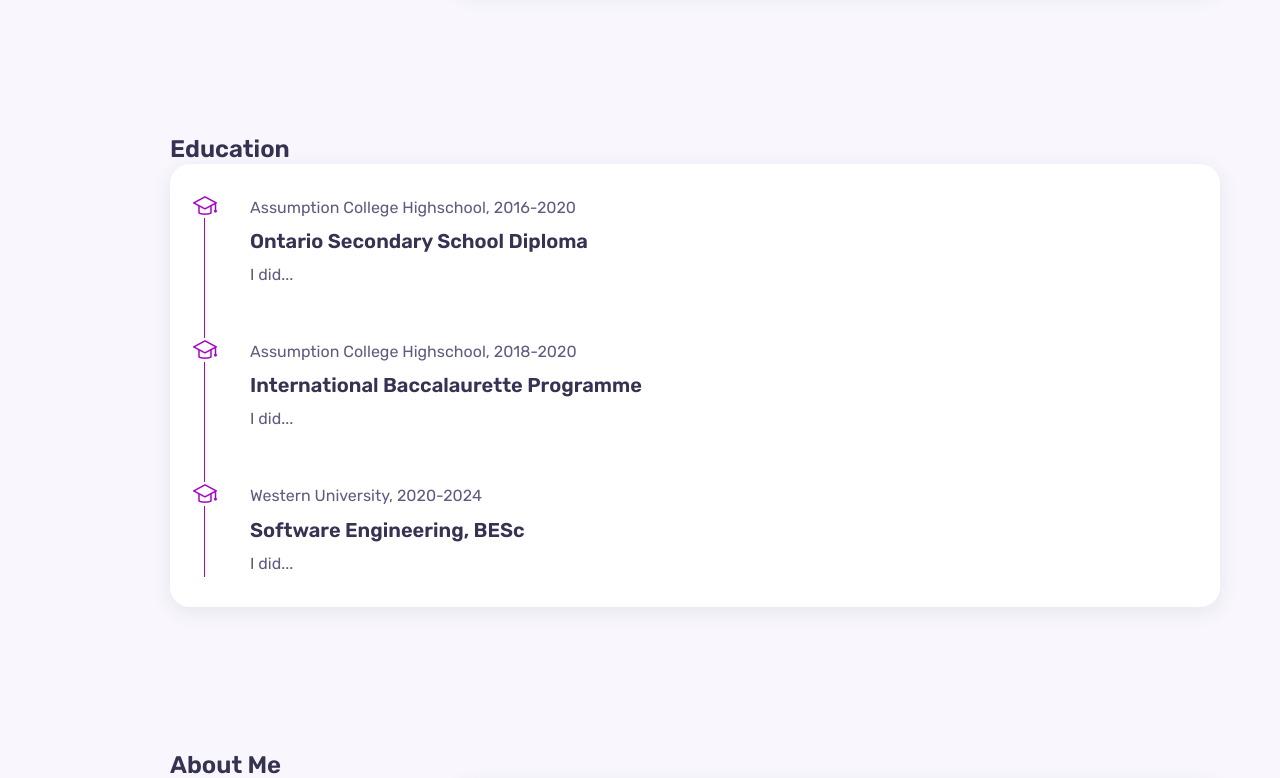
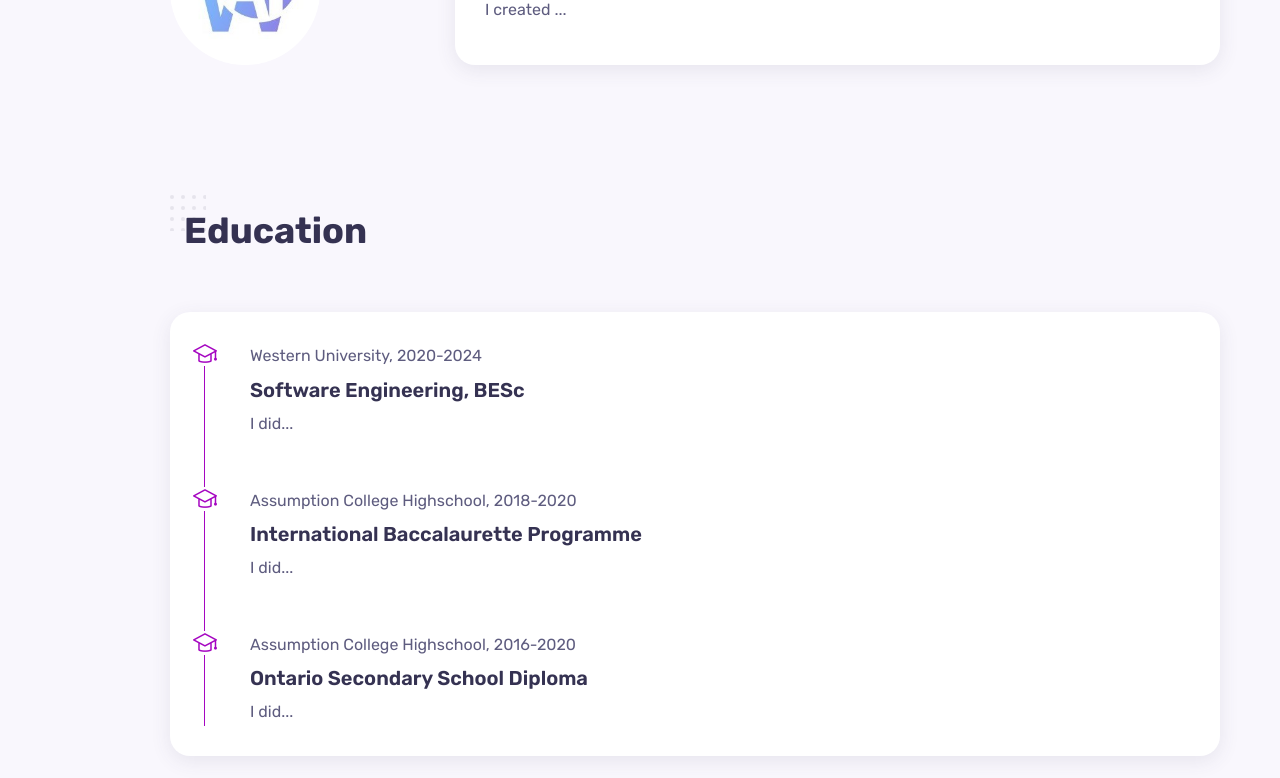
Before and after one commit to yilmazderin/yilmazderin.github.io, a React (Create React App) app in the folder personal-website/: page / in a window 1280 px wide. Shown: the part 1400-2178 px from the top of the page. Built offline with nearby package versions, Linux system fonts and the light colour scheme.

Commit message:
Fixed titles

```diff
--- a/personal-website/src/components/education/Data.jsx
+++ b/personal-website/src/components/education/Data.jsx
@@ -3,8 +3,8 @@ const Data = [
         id: 1,
         category: "education",
         icon: "icon-graduation",
-        year: " Assumption College Highschool, 2016-2020",
-        title: "Ontario Secondary School Diploma",
+        year: " Western University, 2020-2024",
+        title: "Software Engineering, BESc",
         desc: "I did..."
     },
     {
@@ -20,8 +20,8 @@ const Data = [
         id: 3,
         category: "education",
         icon: "icon-graduation",
-        year: " Western University, 2020-2024",
-        title: "Software Engineering, BESc",
+        year: " Assumption College Highschool, 2016-2020",
+        title: "Ontario Secondary School Diploma",
         desc: "I did..."
     }
 ]
--- a/personal-website/src/components/home/Home.jsx
+++ b/personal-website/src/components/home/Home.jsx
@@ -9,7 +9,9 @@ const Home = () => {
     return (
         <section className="home container" id="home">
 
+
             <div className="intro">
+
                 <img src = {ME} alt = "" className="personal-pic" />
                 <h1 className="home__name">Derin Yilmaz</h1>
                 <span className="home__education">I am a 3rd year Software Engineering student</span>
@@ -17,10 +19,12 @@ const Home = () => {
                 <HeaderSocials />
 
 
-                <a href='#contact' className='btn'>Get to know me!</a>
+                <a href='#experiences' className='btn'>Get to know me!</a>
 
                 <ScrollDown />
             </div>
+
+
 
         </section>
     );
--- a/personal-website/src/index.css
+++ b/personal-website/src/index.css
@@ -101,7 +101,7 @@ img{
   padding-bottom: 2rem;
 }
 
-.section_title {
+.section__title {
   font-size: var(--h1-font-size);
   margin-left: 0.875rem;
   font-weight: var(--font-bold);
@@ -109,7 +109,7 @@ img{
   margin-bottom: 3.75rem;
 }
 
-.section_title::before {
+.section__title::before {
   content: '';
   background: url(./assets/dots-bg.svg);
   height: 2.25rem;
```
Also changed, not shown: personal-website/src/components/about/About.jsx (line endings or trailing spaces).
